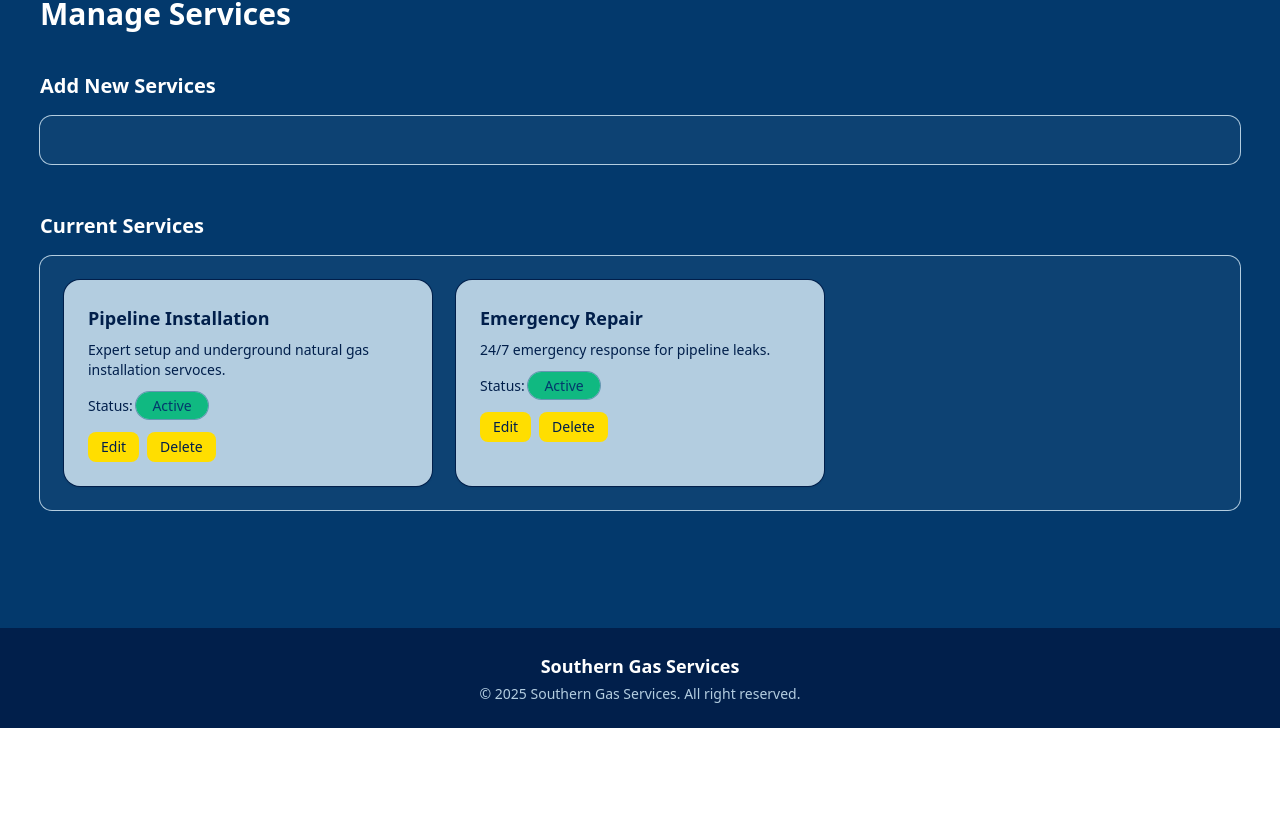
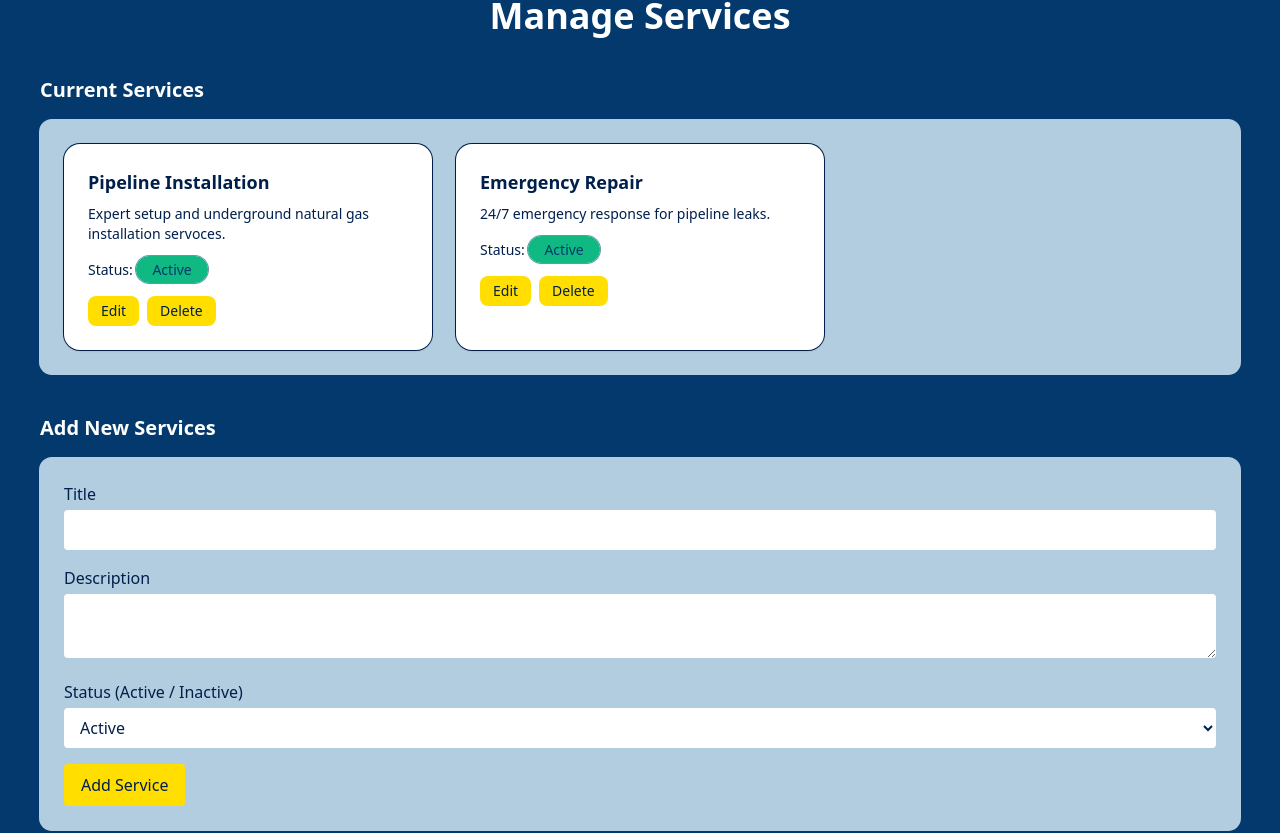
Before and after one commit to abbyyleee/SOGAS, a React (Vite) app in the folder client/: page /admin/services in a window 1280 px wide. Shown: the part 172-1005 px from the top of the page. Before the commit the page ends 900 px from the top, so only its background shows below. Built offline with nearby package versions, Linux system fonts and the light colour scheme; no server answers.

Commit message:
Completed Manage Services Frontend

```diff
--- a/client/src/components/admin/Admin.jsx
+++ b/client/src/components/admin/Admin.jsx
@@ -43,9 +43,9 @@ function Badge({ tone = "neutral", children }) {
   // ok => soft-blue outline; warn => rust; neutral => light-blue
   const cls =
     tone === "ok"
-      ? "bg-emerald-500 text-deep-blue ring-1 ring-soft-blue/40"
+      ? "bg-emerald-500 text-deep-blue font-bold ring-1 ring-soft-blue/40"
       : tone === "warn"
-      ? "bg-rust text-dark-navy ring-1 ring-rust/40"
+      ? "bg-rust text-dark-navy font-bold ring-1 ring-rust/40"
       : "bg-light-blue/15 text-deep-blue ring-1 ring-light-blue/40";
   return (
     <span className={`px-2 py-1 rounded-full text-xs font-medium ${cls}`}>
--- a/client/src/components/admin/ManageServices.jsx
+++ b/client/src/components/admin/ManageServices.jsx
@@ -25,7 +25,11 @@ export default function ManageServices() {
         },
     ]);
 
+    const [newTitle, setNewTitle] = useState("");
+    const [newDescription, setNewDescription] = useState("");
+    const [newStatus, setNewStatus] = useState("Active");
     const [editService, setEditService] = useState(null);
+
 
     function handleDelete(id) {
         const confirmDelete = window.confirm("Are you sure you want to delete this service?");
@@ -51,77 +55,17 @@ export default function ManageServices() {
                 initial={{ opacity: 0, y: 10 }}
                 animate={{ opacity: 1, y: 0 }}
                 transition={{ duration: 0.4 }}
-                className="text-3xl font-bold mb-10"
+                className="text-4xl font-bold mb-10 text-center"
             >
                 Manage Services
             </motion.div>
-
-            {/* Add New Service */}
-            <section className="mb-12">
-                <h2 className="text-xl font-semibold text-white mb-4">Add New Services</h2>
-
-                {/* Service Form */}
-                <div className="rounded-xl bg-soft-blue/10 p-6 ring-1 ring-light-blue">
-                    {editService && (
-                        <div className="mt-6 bg-white text-dark-navy p-4 rounded-lg">
-                            <h3 className="text-lg font-semibold mb-4">Editing: {editService.title}</h3>
-
-                            <form
-                                onSubmit={(e) => {
-                                    e.preventDefault();
-                                    const updatedServices = services.map((service) =>
-                                        service.id === editService.id ? editService : service
-                                    );
-                                    setServices(updatedServices);
-                                    setEditService(null);
-                                }}
-                            >
-                                <div className="mb-3">
-                                    <label className="block text-sm font-medium mb-1">Title</label>
-                                    <input
-                                        type="text"
-                                        value={editService.title}
-                                        onChange={(e) => setEditService({ ...editService, title: e.target.value })}
-                                        className="w-full border rounded px-3 py-2 bg-light-blue"
-                                    />
-                                </div>
-
-                                <div className="mb-3">
-                                    <label className="block text-sm font-medium mb-1">Description</label>
-                                    <textarea
-                                        value={editService.description}
-                                        onChange={(e) => setEditService({ ...editService, description: e.target.value })}
-                                        className="w-full border rounded px-3 py-2 bg-light-blue"
-                                    />
-                                </div>
-
-                                <div className="flex space-x-3">
-                                    <button
-                                        type="submit"
-                                        className="bg-deep-blue text-white px-4 py-2 rounded hover:text-dark-navy hover:bg-emerald-500"
-                                    >
-                                        Save
-                                    </button>
-                                    <button
-                                        type="button"
-                                        onClick={() => setEditService(null)}
-                                        className="bg-deep-blue text-white px-4 py-2 rounded hover:bg-red-500 hover:text-dark-navy"
-                                    >
-                                        Cancel
-                                    </button>
-                                </div>
-                            </form>
-                        </div>
-                    )}
-                </div>
-            </section>
 
             {/* Current Services */}
             <section>
                 <h2 className="text-xl font-semibold text-white mb-4">Current Services</h2>
 
                 {/* List of Services */}
-                <div className="rounded-xl bg-soft-blue/10 p-6 ring-1 ring-light-blue">
+                <div className="rounded-xl bg-light-blue p-6 ring-1 ring-light-blue">
                     <div className="grid gap-6 sm:grid-cols-2 lg:grid-cols-3">
                         {services.map((service) => (
                             <motion.div
@@ -129,7 +73,7 @@ export default function ManageServices() {
                                 initial={{ opacity: 0, y: 8 }}
                                 animate={{ opacity: 1, y: 0 }}
                                 transition={{ duration: 0.35 }}
-                                className="bg-light-blue text-dark-navy p-6 rounded-2xl shadow ring-1 ring-dark-navy"
+                                className="bg-white text-dark-navy p-6 rounded-2xl shadow ring-1 ring-dark-navy"
                             >
                                 <div className="flex items-center gap-3">
                                     <h3 className="text-lg font-semibold">{service.title}</h3>
@@ -162,6 +106,129 @@ export default function ManageServices() {
                     </div>
                 </div>
             </section>
+
+            {/* Edit Services Section */}
+            {editService && (
+                <section className="mb-12 py-12">
+                    <h2 className="text-xl font-semibold text-white mb-4">Edit Service</h2>
+                        <div className="rounded-xl bg-light-blue text-dark-navy p-6 ring-1 ring-light-blue bg-opacity">
+                            <h3 className="text-lg font-semibold mb-4">Editing: {editService.title}</h3>
+
+                            <form
+                                onSubmit={(e) => {
+                                    e.preventDefault();
+                                    const updatedServices = services.map((service) =>
+                                        service.id === editService.id ? editService : service
+                                    );
+                                    setServices(updatedServices);
+                                    setEditService(null);
+                                }}
+                            >
+                                <div className="mb-3">
+                                    <label className="block text-sm font-medium mb-1">Title</label>
+                                    <input
+                                        type="text"
+                                        value={editService.title}
+                                        onChange={(e) => setEditService({ ...editService, title: e.target.value })}
+                                        className="w-full border rounded px-3 py-2 bg-white text-dark-navy"
+                                    />
+                                </div>
+
+                                <div className="mb-3">
+                                    <label className="block text-sm font-medium mb-1">Description</label>
+                                    <textarea
+                                        value={editService.description}
+                                        onChange={(e) => setEditService({ ...editService, description: e.target.value })}
+                                        className="w-full border rounded px-3 py-2 bg-white text-dark-navy"
+                                    />
+                                </div>
+
+                                <div className="flex space-x-3">
+                                    <button
+                                        type="submit"
+                                        className="bg-rust text-dark-navy px-4 py-2 rounded hover:text-dark-navy hover:bg-emerald-500"
+                                    >
+                                        Save
+                                    </button>
+                                    <button
+                                        type="button"
+                                        onClick={() => setEditService(null)}
+                                        className="bg-rust text-dark-navy px-4 py-2 rounded hover:bg-red-500 hover:text-dark-navy"
+                                    >
+                                        Cancel
+                                    </button>
+                                </div>
+                            </form>
+                        </div>
+                </section>
+            )}
+
+            {/* Add New Service */}
+            <section className="mb-12 py-10">
+                <h2 className="text-xl font-semibold text-white mb-4">Add New Services</h2>
+
+                {/* Service Form */}
+                <div className="rounded-xl bg-light-blue p-6 ring-1 ring-light-blue">
+
+                    {/* Add New Service Form */}
+                    <form
+                        onSubmit={(e) => {
+                            e.preventDefault();
+                            const newService = {
+                                id: Date.now(),
+                                title: newTitle,
+                                description: newDescription,
+                                status: newStatus
+                            };
+                            setServices([...services, newService]);
+                            setNewTitle("");
+                            setNewDescription("");
+                            setNewStatus("Active");
+                        }}
+                        className="space-y-4"
+                    >
+                        <div>
+                            <label className="block mb-1 text-dark-navy">Title</label>
+                            <input
+                                type="text"
+                                value={newTitle}
+                                onChange={(e) => setNewTitle(e.target.value)}
+                                className="w-full px-3 py-2 rounded bg-white text-dark-navy"
+                                required
+                            />
+                        </div>
+
+                        <div>
+                            <label className="block mb-1 text-dark-navy">Description</label>
+                            <textarea
+                                value={newDescription}
+                                onChange={(e) => setNewDescription(e.target.value)}
+                                className="w-full px-3 py-2 rounded bg-white text-dark-navy"
+                                required
+                            />
+                        </div>
+
+                        <div>
+                            <label className="block mb-1 text-dark-navy">Status (Active / Inactive)</label>
+                            <select
+                                value={newStatus}
+                                onChange={(e) => setNewStatus(e.target.value)}
+                                className="w-full px-3 py-2 rounded bg-white text-dark-navy"
+                            >
+                                <option value="Active">Active</option>
+                                <option value="Inactive">Inactive</option>
+                            </select>
+                        </div>
+
+                        <button
+                            type="submit"
+                            className="bg-rust text-dark-navy px-4 py-2 rounded hover:bg-soft-blue hover:text-dark-navy transition"
+                        >
+                            Add Service
+                        </button>
+                    </form>
+                </div>
+            </section>
         </div>
     );
 }
```
